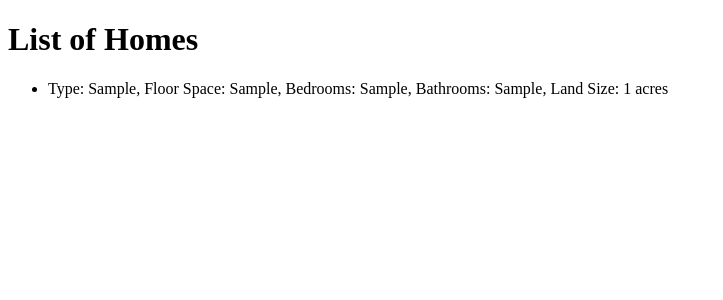
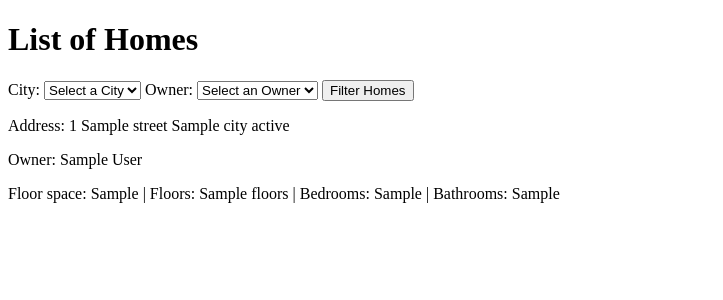
Before and after one commit to jaredt17/Project-CSI5450, a Flask app: template realMI/templates/list_homes.html in a window 1280 px wide. Shown: the top 300 px of the page, without its empty margins (0-723 px from the left). Run offline with Flask 3, Linux system fonts and the light colour scheme; the template is opened without the code that fills it: most values are stand-ins (such as "Sample title", 1, 10 or a date in 2020); parts of the project's set-up code (start-up, migrations or seed data) failed here and were passed over.

Commit message:
added add owners

```diff
--- a/realMI/app.py
+++ b/realMI/app.py
@@ -33,14 +33,35 @@ def index():
 # Homes page
 @app.route('/homes')
 def list_homes():
-    homes = list(homes_collection.find())  # Fetch all homes
-    return render_template('list_homes.html', homes=homes)
+    # Fetch all cities for the dropdown
+    cities = locations_collection.distinct("city")
+
+    # Fetch all owners for the dropdown
+    owners = list(owners_collection.find({}, {"_id": 1, "first_name": 1, "last_name": 1}))
+
+    # Retrieve query parameters
+    selected_city = request.args.get('city')
+    owner_id = request.args.get('owner_id')
+
+    # Construct the query
+    query = {}
+    if selected_city:
+        query["location.city"] = selected_city
+    if owner_id:
+        query["owner._id"] = ObjectId(owner_id)
+
+    # Retrieve the filtered list of homes based on the query
+    homes = list(homes_collection.find(query))
+
+    return render_template('list_homes.html', homes=homes, cities=cities, owners=owners)
 
 # Adding a home form - make sure this is the approach we should be using
 @app.route('/add_home', methods=['GET', 'POST'])
 def add_home():
     # Query the database for appliances before rendering the form
     appliances = list(appliances_collection.find())
+    owners = list(owners_collection.find())
+
     insert = True # start as true until some check fails
     if request.method == 'POST':
         try:
@@ -73,6 +94,10 @@ def add_home():
             # Fetch the full documents for the selected appliances
             selected_appliances = list(appliances_collection.find({"_id": {"$in": [ObjectId(id) for id in selected_appliance_ids]}}))
 
+            owner_id = request.form.get('owner')
+            # Find the complete owner document including its _id
+            owner_document = owners_collection.find_one({"_id": ObjectId(owner_id)})
+
             home_data = {
                 db.HOME.floor_space: floor_space,
                 db.HOME.floors: floors,
@@ -81,7 +106,8 @@ def add_home():
                 db.HOME.land_size: land_size,
                 db.HOME.year_constructed: year_constructed,
                 db.HOME.home_type: home_type_user_input,
-                db.HOME.appliances: selected_appliances
+                db.HOME.appliances: selected_appliances,
+                db.HOME.owner: owner_document
             }
 
             if insert == True:
@@ -92,4 +118,26 @@ def add_home():
         except Exception as e:
             flash(f'An error occurred: {e}', 'error')  # Flash an error message
         return redirect(url_for('add_home'))
-    return render_template('add_home.html', appliances = appliances)
+    return render_template('add_home.html', appliances = appliances, owners = owners)
+
+@app.route('/add_owner', methods=['GET'])
+def add_owner_form():
+    return render_template('add_owner.html')
+
+@app.route('/add_owner', methods=['POST'])
+def add_owner():
+    try:
+        owner_data = {
+            "first_name": request.form['first_name'],
+            "last_name": request.form['last_name'],
+            "ssn": request.form['ssn'],
+            "no_dependents": int(request.form['no_dependents']),
+            "income": float(request.form['income']),
+            "age": int(request.form['age']),
+            "profession": request.form['profession'],
+        }
+        owners_collection.insert_one(owner_data)
+        flash('Owner added successfully!', 'success')
+    except Exception as e:
+        flash(f'An error occurred: {e}', 'error')
+    return redirect(url_for('add_owner_form'))
--- a/realMI/templates/list_homes.html
+++ b/realMI/templates/list_homes.html
@@ -2,23 +2,36 @@
 <html lang="en">
 <head>
     <meta charset="UTF-8">
-    <meta name="viewport" content="width=device-width, initial-scale=1.0">
     <title>List of Homes</title>
 </head>
 <body>
     <h1>List of Homes</h1>
-    <ul>
-        {% for home in homes %}
-            <li>
-                Type: {{ home['home_type'] | default('N/A') }},
-                Floor Space: {{ home['floor_space'] | default('N/A') }},
-                Bedrooms: {{ home['bed_rooms'] | default('N/A') }},
-                Bathrooms: {{ home['bath_rooms'] | default('N/A') }},
-                Land Size: {{ home['land_size'] | default('N/A') }} acres
-            </li>
-        {% else %}
-            <li>No homes found.</li>
-        {% endfor %}
-    </ul>
+    <form action="/homes" method="get">
+        <label for="city">City:</label>
+        <select name="city" id="city">
+            <option value="">Select a City</option>
+            {% for city in cities %}
+            <option value="{{ city }}">{{ city }}</option>
+            {% endfor %}
+        </select>
+
+        <label for="owner_id">Owner:</label>
+        <select name="owner_id" id="owner_id">
+            <option value="">Select an Owner</option>
+            {% for owner in owners %}
+            <option value="{{ owner['_id'] }}">{{ owner['first_name'] }} {{ owner['last_name'] }}</option>
+            {% endfor %}
+        </select>
+        <input type="submit" value="Filter Homes">
+    </form>
+    {% for home in homes %}
+    <div>
+        <p>Address: {{ home.location.street_number }} {{ home.location.street }} {{ home.location.city }} {{ home.location.state }}</p>
+        <p>Owner: {{ home.owner.first_name }} {{ home.owner.last_name }}</p>
+        <p>Floor space: {{ home.floor_space }} | Floors: {{ home.floors }} | Bedrooms: {{ home.bed_rooms }} | Bathrooms: {{ home.bath_rooms }}</p>
+    </div>
+    {% else %}
+    <p>No homes found.</p>
+    {% endfor %}
 </body>
 </html>
```
Also changed, not shown: realMI/templates/add_home.html (+7 -0 lines), realMI/templates/add_owner.html (added, +45 -0 lines).
